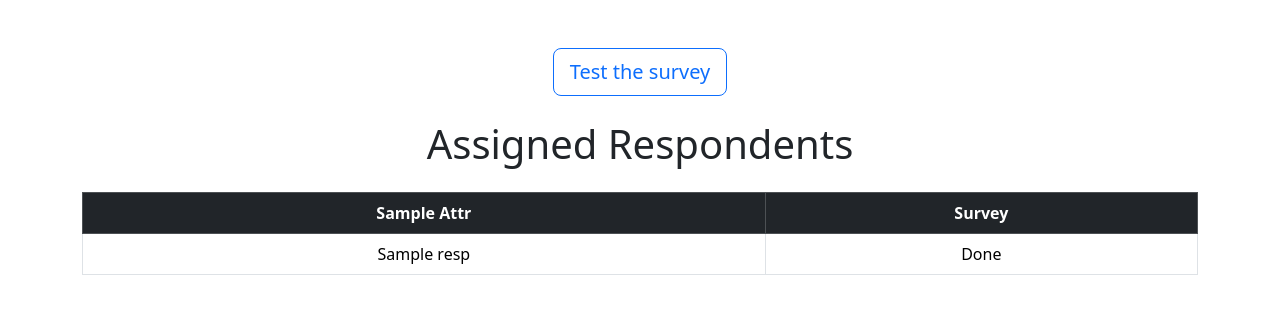
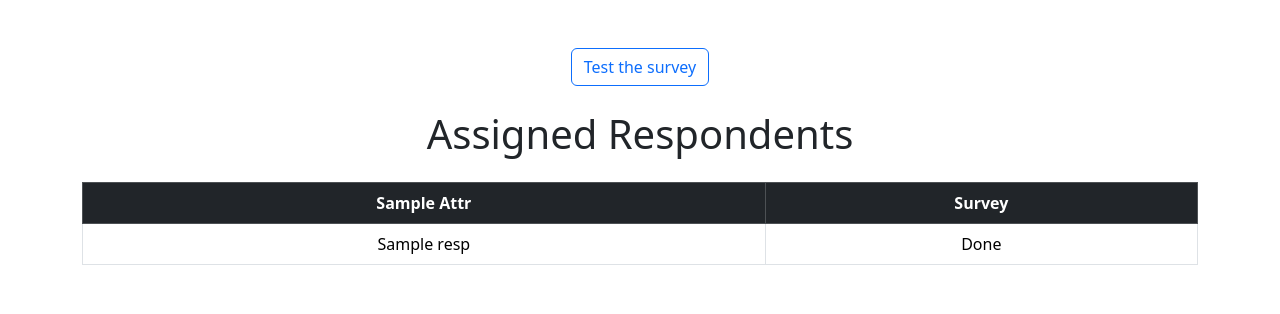
Before and after one commit to sylvaingchassang/ddss-safely-report, a Python web app: template safely_report/templates/enumerator/index.html in a window 1280 px wide. Shown: the top 314 px of the page. Run offline with Jinja, Linux system fonts and the light colour scheme; the template is opened without the code that fills it: most values are stand-ins (such as "Sample title", 1, 10 or a date in 2020).

Commit message:
Use smaller button for survey testing

```diff
--- a/safely_report/templates/enumerator/index.html
+++ b/safely_report/templates/enumerator/index.html
@@ -4,7 +4,7 @@
 
 <div class="container mt-5">
   <div class="text-center mb-4">
-    <a href="{{ url_for('survey.index') }}" class="btn btn-lg btn-outline-primary">
+    <a href="{{ url_for('survey.index') }}" class="btn btn-outline-primary">
       Test the survey
     </a>
   </div>
```
